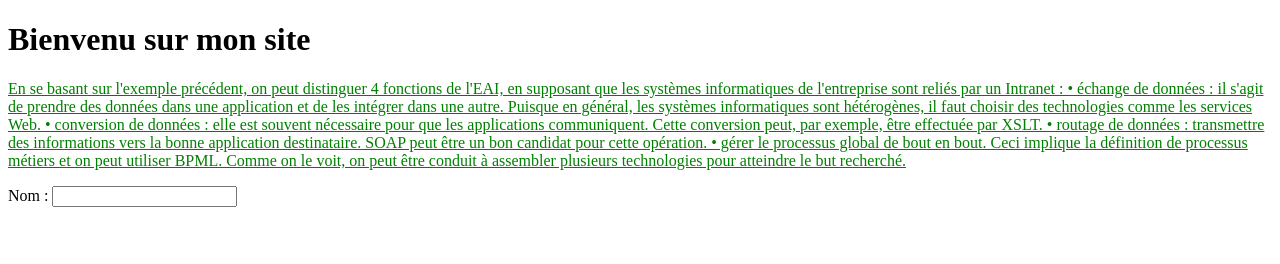
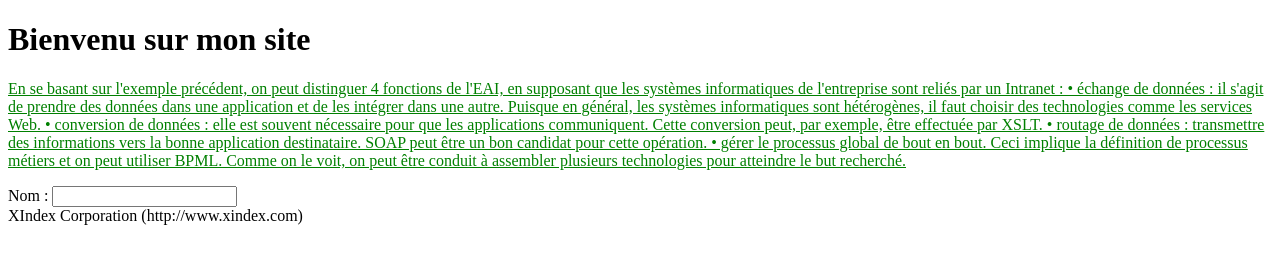
Before and after one commit to Onzk/ISI, a plain HTML site: page index.html in a window 1280 px wide. Drawn offline with Linux system fonts and the light colour scheme.

Commit message:
Commit de la branche branch1

```diff
--- a/index.html
+++ b/index.html
@@ -39,6 +39,11 @@
         <label>Nom : </label>
         <input type="text" name="name" />
     </form>
+    <!-- Cette partie appartient à la branche branch1 -->
+    <footer>
+        XIndex Corporation (http://www.xindex.com)
+    </footer>
+
 </body>
 
 </html>
```
